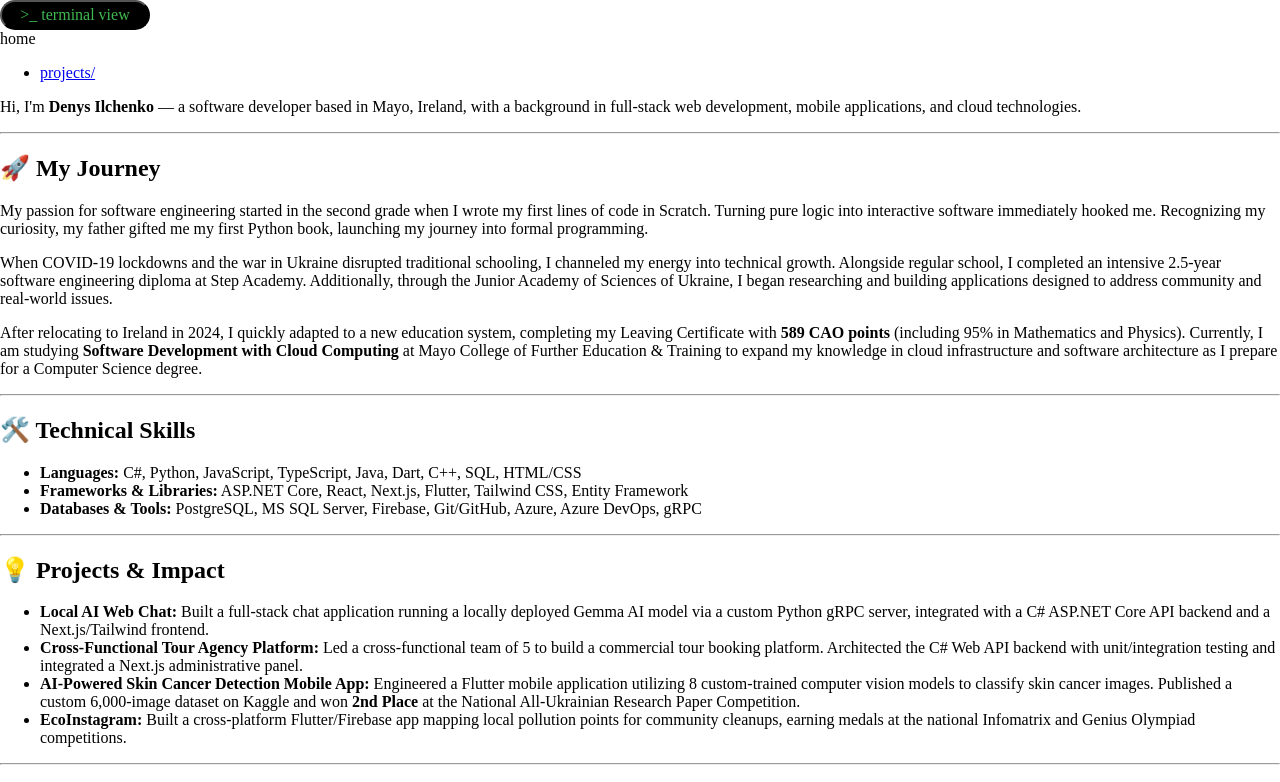
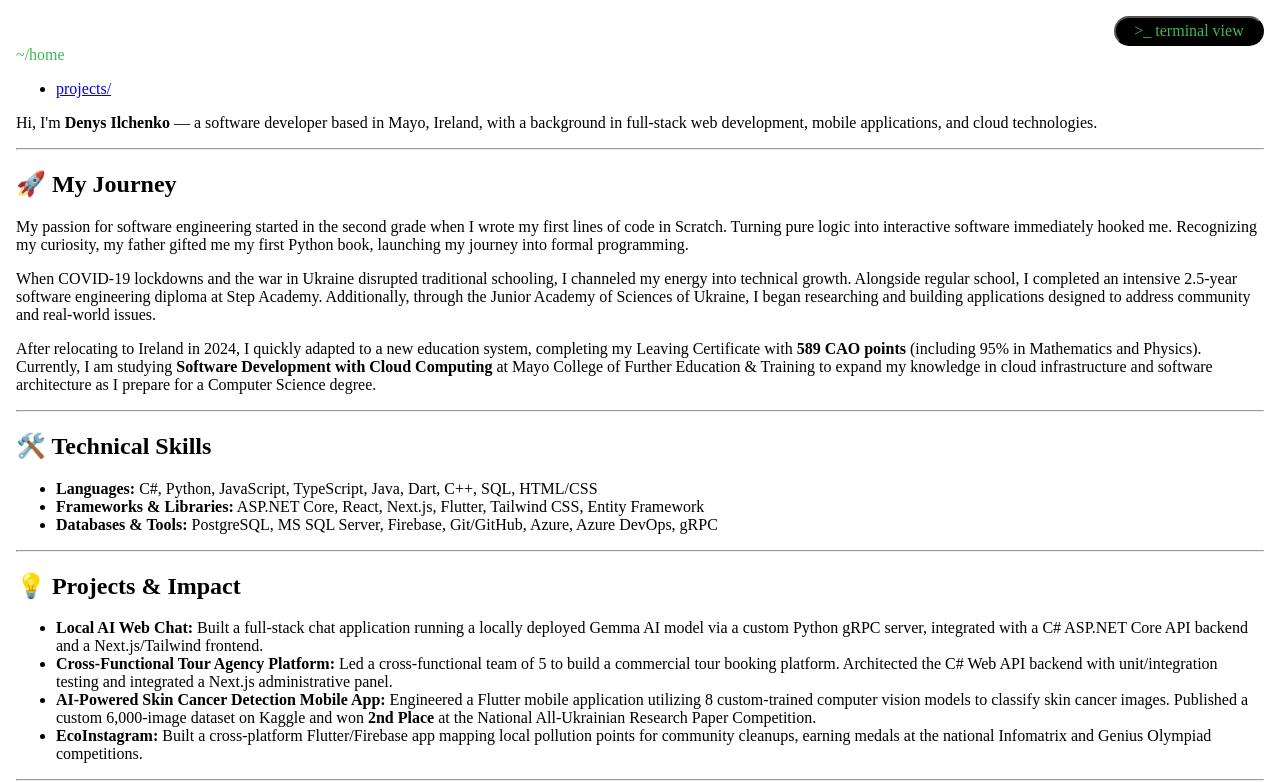
Before and after one commit to Denys1209/PersonalWebsite, a website built with Vite: page index.html in a window 1280 px wide. Shown: the top 782 px of the page. Built offline with nearby package versions, Linux system fonts and the light colour scheme.

Commit message:
started working on hormal view

```diff
--- a/src/main.ts
+++ b/src/main.ts
@@ -1,6 +1,7 @@
 import "./styles/uiElements/toggle.css";
 import "./styles/style.css";
-import "./styles/uiElements/terminal.css";
+import "./styles/uiElements/views/terminalView/terminal.css";
+import "./styles/uiElements/views/normalView/breadcrumbs.css";
 
 
 import { marked } from "marked";
--- a/src/styles/style.css
+++ b/src/styles/style.css
@@ -11,9 +11,20 @@
 }
 
 body { margin: 0; }
-body[data-view="terminal"] { background: var(--term-bg); }
+body[data-view = "terminal"] {
+   background: var(--term-bg);
+  padding: 1rem;
+}
+
+body[data-view = "normal"] {
+  padding: 1rem;
+}
 
 
 #app { min-height: 100dvh; display: flex; flex-direction: column; }
 #app > main { flex: 1; display: flex; flex-direction: column; }
 .terminal { flex: 1; min-height: 0; }
+
+.markdown {
+  font: var(--font-mono);
+}
--- a/src/styles/uiElements/toggle.css
+++ b/src/styles/uiElements/toggle.css
@@ -1,12 +1,15 @@
 .toggle {
-  position: relative;
   box-sizing: border-box;
+  display: flex;
+
+
 }
 .toggle button {
   height: 30px;
   width: 150px;
   border-radius: 20px;
   cursor: pointer;
+  margin-left: auto;
 
 }
 
--- /dev/null
+++ b/src/styles/uiElements/views/normalView/breadcrumbs.css
@@ -0,0 +1,11 @@
+.breadcrumbs {
+    color: var(--term-green);
+    font: var(--font-mono);
+}
+
+
+.breadcrumbs a {
+    text-decoration: none;
+    color: var(--term-green);
+    font: var(--font-mono);
+}
--- a/src/styles/uiElements/terminal.css
+++ b/src/styles/uiElements/views/terminalView/terminal.css
@@ -1,7 +1,6 @@
 .terminal {
   min-height: 100dvh;
   box-sizing: border-box;
-  padding: 1rem;
   background: var(--term-bg);
   color: var(--term-fg);
   font: 16px var(--font-mono);
--- a/src/views/normalView.ts
+++ b/src/views/normalView.ts
@@ -33,8 +33,9 @@ export default class NormalView implements View {
   private breadcrumbs(path: string): HTMLElement {
     const nav = document.createElement("nav");
     nav.setAttribute("aria-label", "Breadcrumb");
+    nav.className = "breadcrumbs";
 
-    const crumbs = [{ label: "home", path: "/" }];
+    const crumbs = [{ label: "~/home", path: "/" }];
 
     let acc = "";
 
@@ -44,10 +45,13 @@ export default class NormalView implements View {
     }
 
     crumbs.forEach((c, i) => {
-      if (i > 0) nav.append(" / ");
+      if (i > 0) nav.append("/");
+
+
       if (i === crumbs.length - 1) {
         // current page: plain text, not a link
         const here = document.createElement("span");
+        here.className = "breadcrumbs-label";
         here.textContent = c.label;
         here.setAttribute("aria-current", "page");
         nav.append(here);
```
